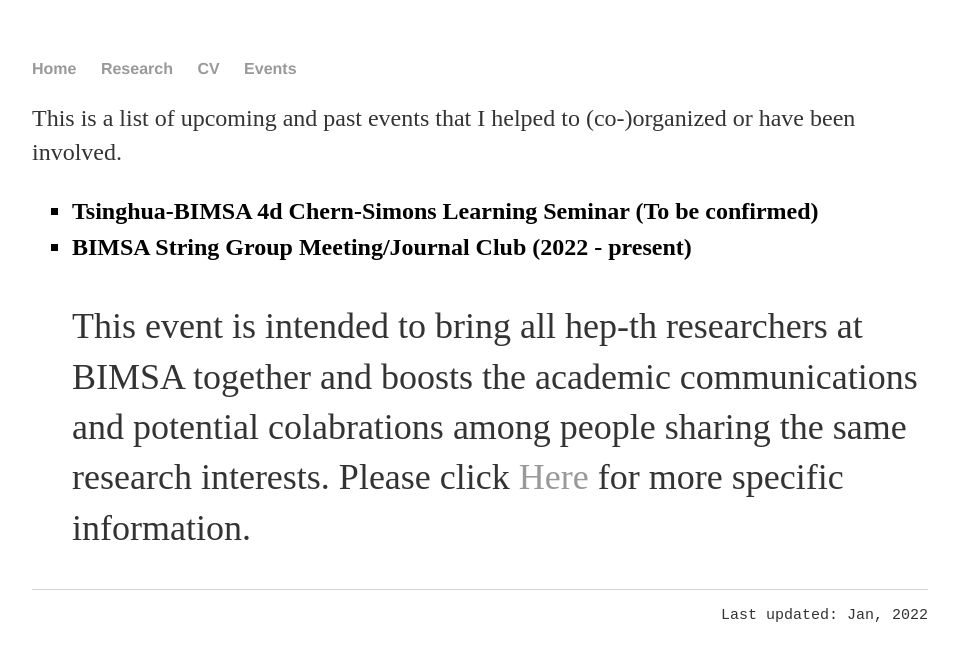
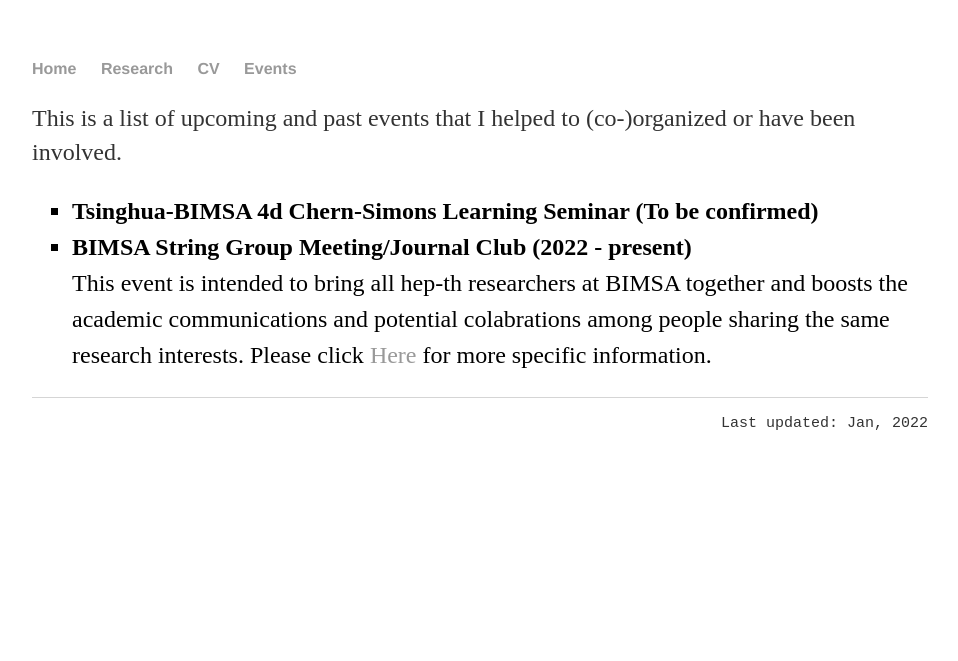
Before and after one commit to hhzou/hhzou.github.io, a Jekyll site: the page built from events/index.html, in a window 1280 px wide. Shown: the top 661 px of the page, without its empty margins (160-1118 px from the left). Built offline with Jekyll 4.4.1, drawn with Linux system fonts in a browser that asks for light colours.

Commit message:
Update index.html

```diff
--- a/events/index.html
+++ b/events/index.html
@@ -12,9 +12,7 @@
 		</li>
 		<li>
 			<strong>BIMSA String Group Meeting/Journal Club (2022 - present)</strong>
-			<p>
-				This event is intended to bring all hep-th researchers at BIMSA together and boosts the academic communications and potential colabrations among people sharing the same research interests. Please click <a href="bimsagroup/index.html">Here</a> for more specific information.
-			</p>
+			<br> This event is intended to bring all hep-th researchers at BIMSA together and boosts the academic communications and potential colabrations among people sharing the same research interests. Please click <a href="bimsagroup/index.html">Here</a> for more specific information.
 		</li>
 	</ul>
 </div>
```
